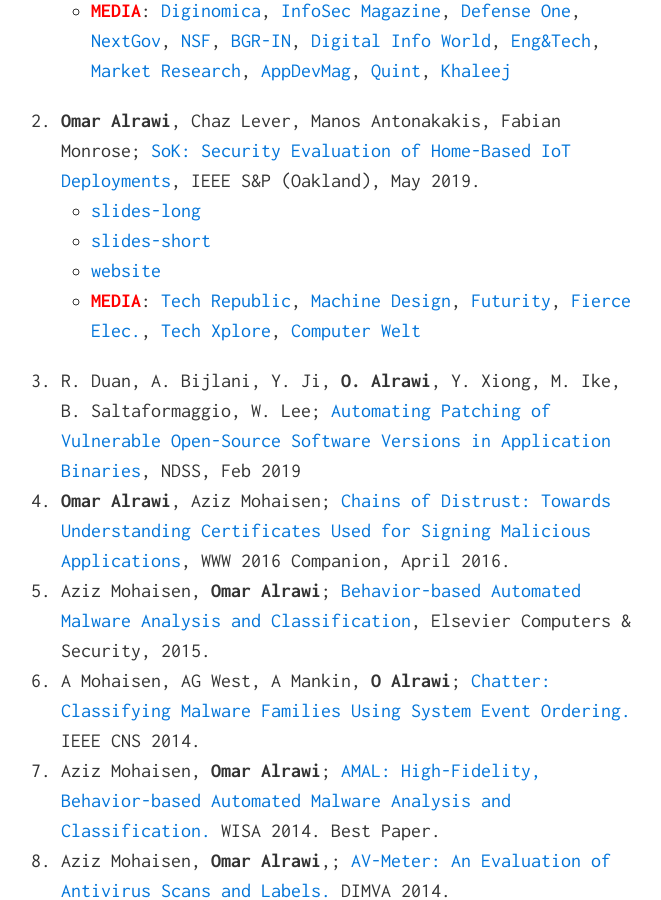
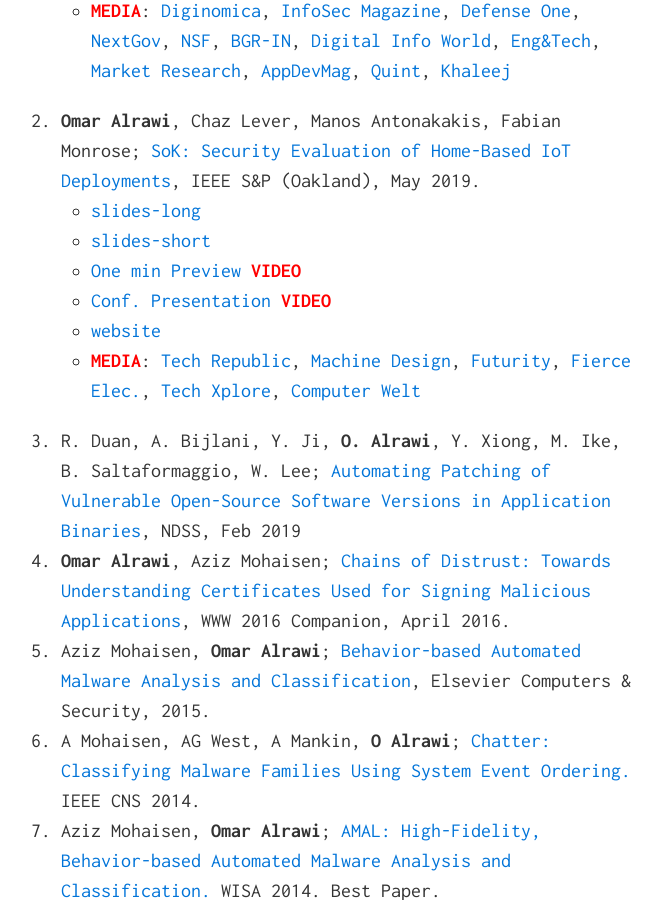
Before and after one commit to alrawi/alrawi.github.io, a Jekyll site: the page built from index.md, in a window 1280 px wide and 900 px high, scrolled down 974 px. Shown: the whole window, without its empty margins (309-970 px from the left). Built offline with Jekyll 4.4.1, drawn with Linux system fonts in a browser that asks for light colours.

Commit message:
Update index.md

```diff
--- a/index.md
+++ b/index.md
@@ -24,6 +24,8 @@ I am also working on understanding malware threats that target these devices thr
 1. __Omar Alrawi__, Chaz Lever, Manos Antonakakis, Fabian Monrose; [SoK: Security Evaluation of Home-Based IoT Deployments](/static/papers/alrawi_sok_sp19.pdf), IEEE S&P (Oakland), May 2019.
   * [slides-long](/static/slides/M3AAWG_iot_feb_2019.pdf)
   * [slides-short](/static/slides/IEEESP_iot_may_2019.pdf)
+  * [One min Preview](https://www.youtube.com/watch?v=-KCia-uTr-8) <span style="color:red">__VIDEO__</span>
+  * [Conf. Presentation](https://www.youtube.com/watch?v=Yg807tkRSZ8) <span style="color:red">__VIDEO__</span>
   * [website](https://yourthings.info)
   * <span style="color:red">__MEDIA__</span>: [Tech Republic](https://www.techrepublic.com/article/learn-how-insecure-your-iot-devices-are-with-yourthings-scorecards/), [Machine Design](https://www.machinedesign.com/iot/engineers-evaluate-consumer-iot-devices-security-risks), [Futurity](https://www.futurity.org/internet-connected-devices-security-risks-website-2150812/), [Fierce Elec.](https://www.fierceelectronics.com/electronics/thinking-about-iot-device-for-your-home-check-security-first), [Tech Xplore](https://techxplore.com/news/2019-09-website-internet-connected-devices.html), [Computer Welt](https://computerwelt.at/news/webseite-bewertet-sicherheit-von-iot-geraeten/)
 1. R. Duan, A. Bijlani, Y. Ji, __O. Alrawi__, Y. Xiong, M. Ike, B. Saltaformaggio, W. Lee; [Automating Patching of Vulnerable Open-Source Software Versions in Application Binaries](/static/papers/duan_osspatch_ndss19.pdf), NDSS, Feb 2019
```
